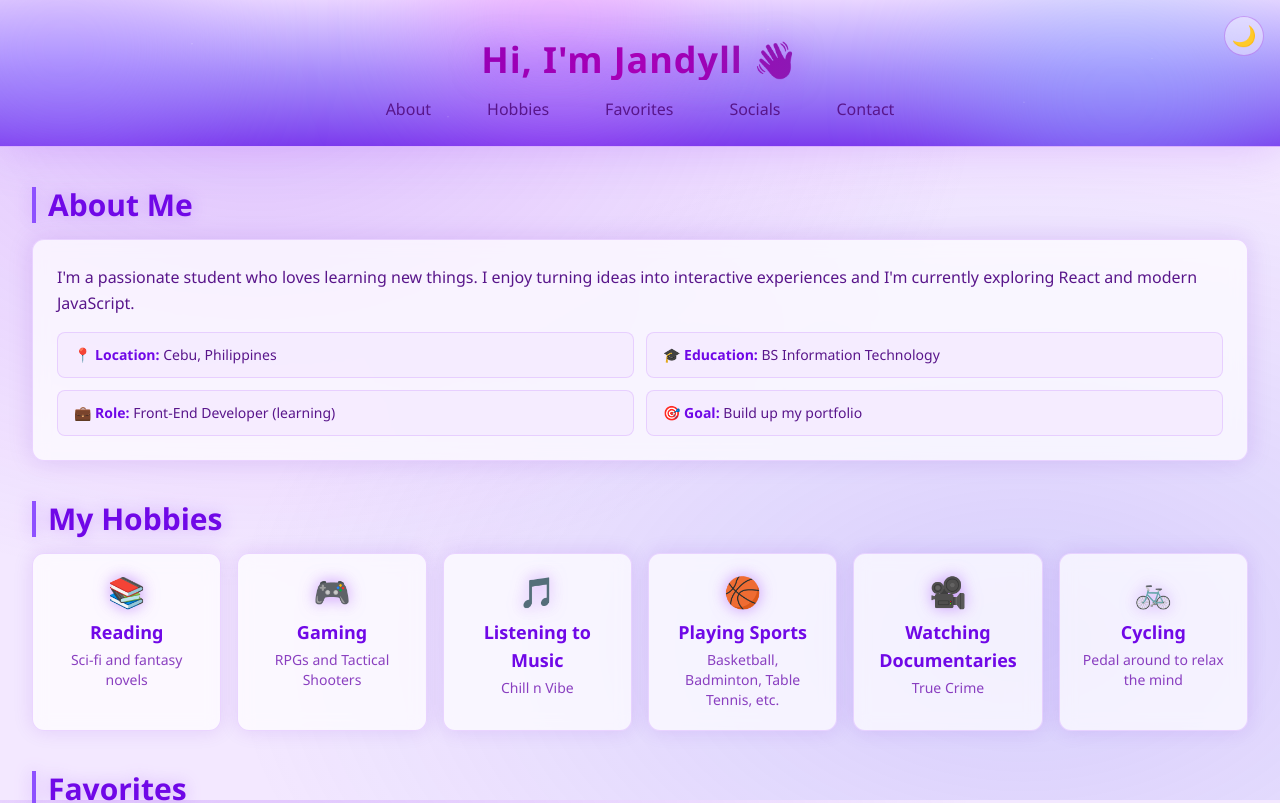
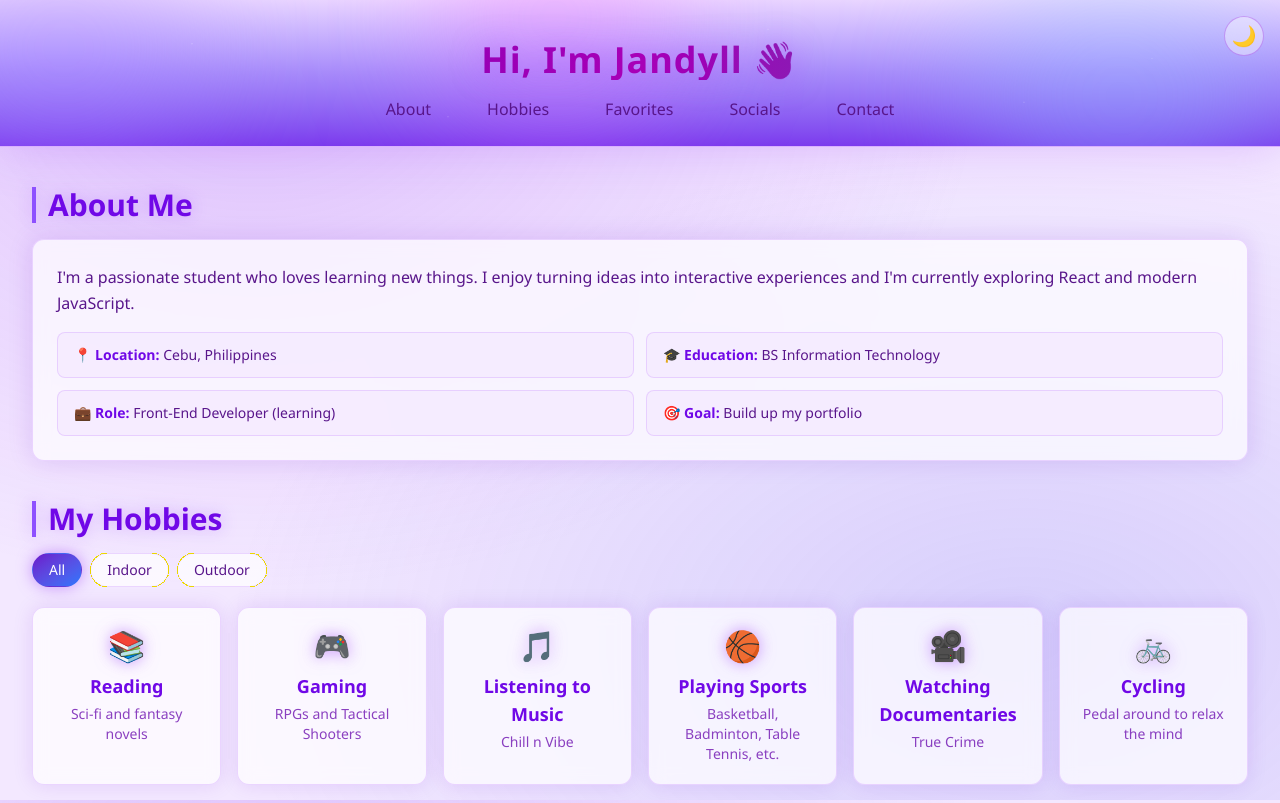
Before and after one commit to Novaliack/my-react-app, a React (Vite) app in the folder my-react-app/: page / in a window 1280 px wide. Shown: the top 803 px of the page. Built offline with nearby package versions, Linux system fonts and the light colour scheme.

Commit message:
Added filters to Hobbies

```diff
--- a/my-react-app/src/Hobbies.jsx
+++ b/my-react-app/src/Hobbies.jsx
@@ -1,20 +1,47 @@
+import { useState } from 'react'
+
 const hobbies = [
-    { emoji: "📚", name: "Reading", desc: "Sci-fi and fantasy novels" },
-    { emoji: "🎮", name: "Gaming", desc: "RPGs and Tactical Shooters" },
-    { emoji: "🎵", name: "Listening to Music", desc: "Chill n Vibe" },
-    { emoji: "🏀", name: "Playing Sports", desc: "Basketball, Badminton, Table Tennis, etc." },
-    { emoji: "🎥", name: "Watching Documentaries", desc: "True Crime" },
-    { emoji: "🚲", name: "Cycling", desc: "Pedal around to relax the mind" }
+    { emoji: "📚", name: "Reading", desc: "Sci-fi and fantasy novels", category: "Indoor" },
+    { emoji: "🎮", name: "Gaming", desc: "RPGs and Tactical Shooters", category: "Indoor" },
+    { emoji: "🎵", name: "Listening to Music", desc: "Chill n Vibe", category: "Indoor" },
+    { emoji: "🏀", name: "Playing Sports", desc: "Basketball, Badminton, Table Tennis, etc.", category: "Outdoor" },
+    { emoji: "🎥", name: "Watching Documentaries", desc: "True Crime", category: "Indoor" },
+    { emoji: "🚲", name: "Cycling", desc: "Pedal around to relax the mind", category: "Outdoor" }
 ];
 
+const categories = ["All", "Indoor", "Outdoor"];
+
 function Hobbies(){
+    const [filter, setFilter] = useState("All");
+
+    const visible = filter === "All"
+        ? hobbies
+        : hobbies.filter(h => h.category === filter);
+
     return(
         <section id="hobbies">
             <h2 className="text-3xl font-semibold text-violet-700 dark:text-violet-300 mb-4 border-l-4 border-violet-500 pl-3 drop-shadow-[0_0_8px_rgba(168,85,247,0.4)] transition-colors duration-300">
                 My Hobbies
             </h2>
+
+            <div className="flex flex-wrap gap-2 mb-5">
+                {categories.map(cat => (
+                    <button
+                        key={cat}
+                        onClick={() => setFilter(cat)}
+                        className={`px-4 py-1.5 rounded-full text-sm font-medium border transition-all duration-200 cursor-pointer ${
+                            filter === cat
+                                ? "bg-gradient-to-br from-[#6a11cb] to-[#2575fc] text-white border-transparent shadow-[0_0_15px_rgba(168,85,247,0.6)]"
+                                : "bg-white/70 dark:bg-[#140b2e]/80 text-purple-900 dark:text-purple-200 border-purple-300/50 dark:border-purple-500/20 hover:shadow-[0_0_12px_rgba(168,85,247,0.4)]"
+                        }`}
+                    >
+                        {cat}
+                    </button>
+                ))}
+            </div>
+
             <div className="grid grid-cols-[repeat(auto-fit,minmax(180px,1fr))] gap-4">
-                {hobbies.map((hobby, index) => (
+                {visible.map((hobby, index) => (
                     <div
                         key={index}
                         className="bg-white/70 dark:bg-[#140b2e]/80 backdrop-blur-sm rounded-xl p-5 text-center shadow-[0_0_20px_rgba(106,17,203,0.12)] dark:shadow-[0_0_20px_rgba(106,17,203,0.2)] border border-purple-300/50 dark:border-purple-500/20 transition-all duration-300 hover:-translate-y-1 hover:shadow-[0_0_30px_rgba(168,85,247,0.4)] hover:border-purple-400/70 dark:hover:border-purple-400/50"
```
